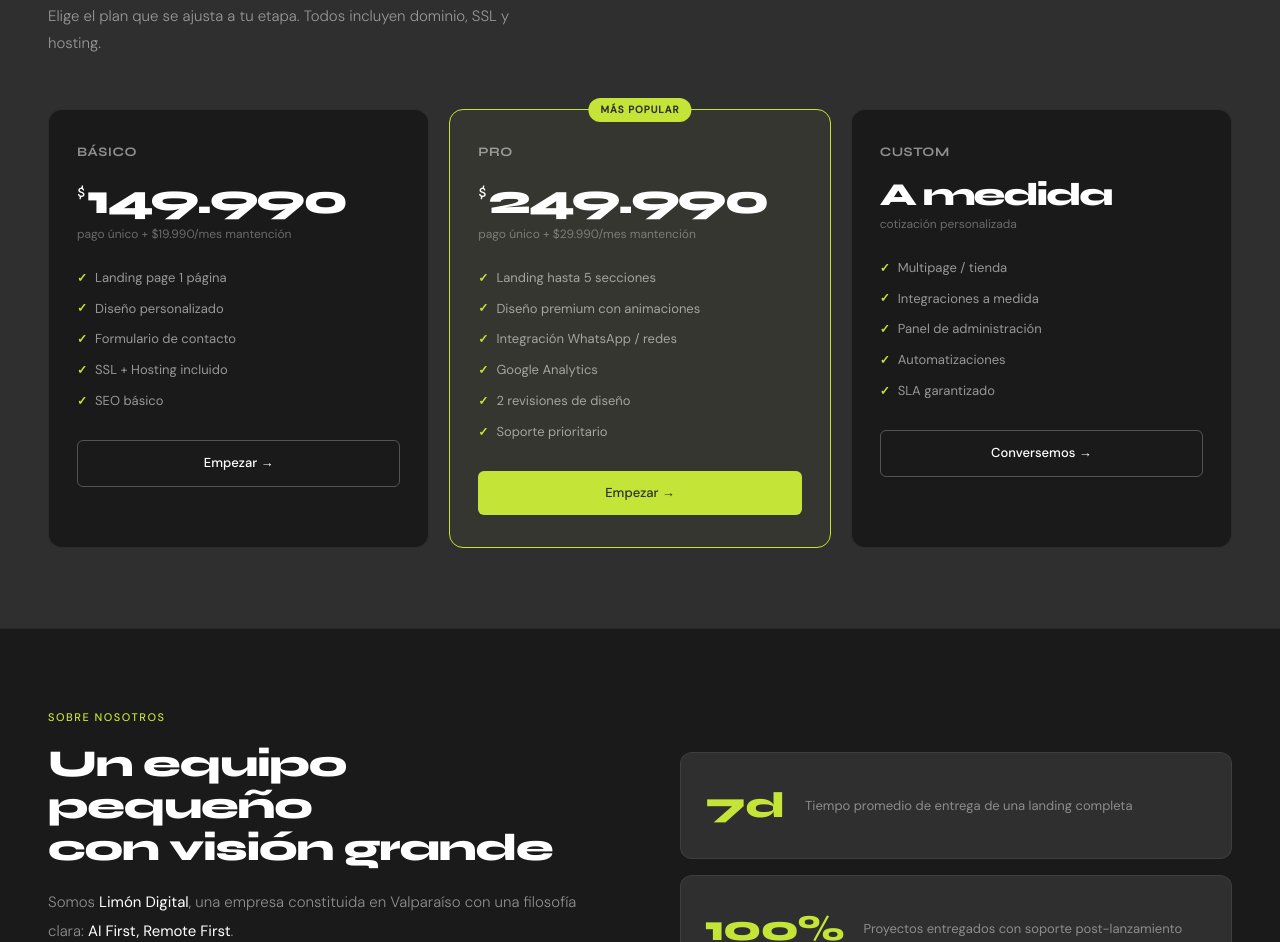
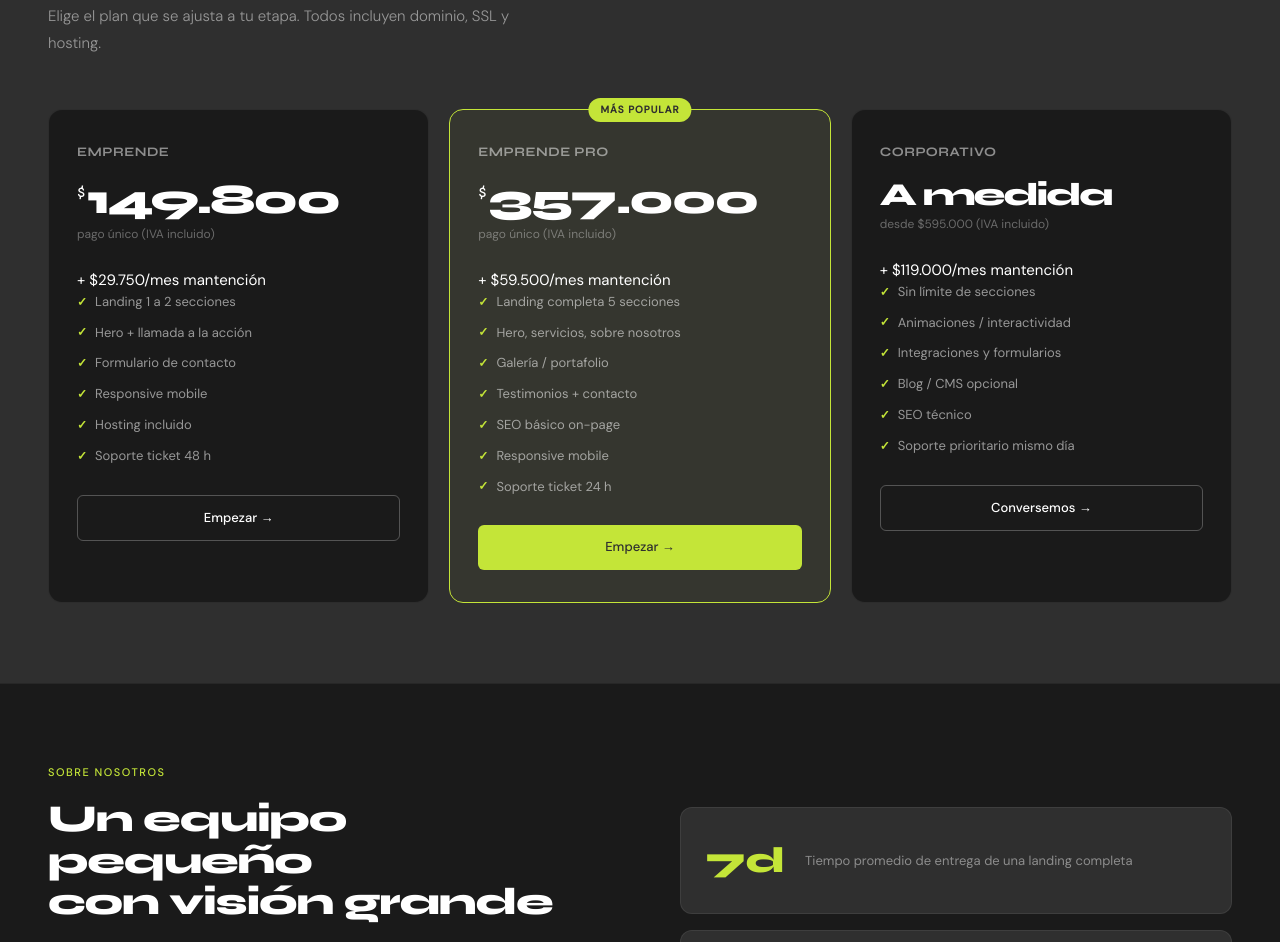
Before and after one commit to Limon-Digital/demo-landing, an Astro site: page / in a window 1280 px wide. Shown: the part 2360-3302 px from the top of the page. Built offline with nearby package versions, Linux system fonts and the light colour scheme; Astro itself is replaced by a stand-in of ours.

Commit message:
Update Precios.astro
Se actualizan precios

```diff
--- a/src/components/Precios.astro
+++ b/src/components/Precios.astro
@@ -1,26 +1,51 @@
 ---
 const planes = [
   {
-    nombre: 'Básico',
-    precio: '149.990',
-    periodo: 'pago único + $19.990/mes mantención',
-    features: ['Landing page 1 página', 'Diseño personalizado', 'Formulario de contacto', 'SSL + Hosting incluido', 'SEO básico'],
+    nombre: 'Emprende',
+    precio: '149.800',
+    periodo: 'pago único (IVA incluido)',
+    mantencion: '+ $29.750/mes mantención',
+    features: [
+      'Landing 1 a 2 secciones',
+      'Hero + llamada a la acción',
+      'Formulario de contacto',
+      'Responsive mobile',
+      'Hosting incluido',
+      'Soporte ticket 48 h',
+    ],
     destacado: false,
     cta: 'Empezar →',
   },
   {
-    nombre: 'Pro',
-    precio: '249.990',
-    periodo: 'pago único + $29.990/mes mantención',
-    features: ['Landing hasta 5 secciones', 'Diseño premium con animaciones', 'Integración WhatsApp / redes', 'Google Analytics', '2 revisiones de diseño', 'Soporte prioritario'],
+    nombre: 'Emprende Pro',
+    precio: '357.000',
+    periodo: 'pago único (IVA incluido)',
+    mantencion: '+ $59.500/mes mantención',
+    features: [
+      'Landing completa 5 secciones',
+      'Hero, servicios, sobre nosotros',
+      'Galería / portafolio',
+      'Testimonios + contacto',
+      'SEO básico on-page',
+      'Responsive mobile',
+      'Soporte ticket 24 h',
+    ],
     destacado: true,
     cta: 'Empezar →',
   },
   {
-    nombre: 'Custom',
+    nombre: 'Corporativo',
     precio: null,
-    periodo: 'cotización personalizada',
-    features: ['Multipage / tienda', 'Integraciones a medida', 'Panel de administración', 'Automatizaciones', 'SLA garantizado'],
+    periodo: 'desde $595.000 (IVA incluido)',
+    mantencion: '+ $119.000/mes mantención',
+    features: [
+      'Sin límite de secciones',
+      'Animaciones / interactividad',
+      'Integraciones y formularios',
+      'Blog / CMS opcional',
+      'SEO técnico',
+      'Soporte prioritario mismo día',
+    ],
     destacado: false,
     cta: 'Conversemos →',
   },
@@ -41,6 +66,7 @@ const planes = [
             : <div class="precio" style="font-size:32px">A medida</div>
           }
           <div class="periodo">{p.periodo}</div>
+          <div class="mantencion">{p.mantencion}</div>
           <ul class="features">
             {p.features.map(f => <li>{f}</li>)}
           </ul>
@@ -77,6 +103,7 @@ const planes = [
   @media (max-width: 768px) {
   .section { padding: 60px 24px; }
   .grid { grid-template-columns: 1fr; }
+  .mantencion { font-size: 11px; color: rgba(255,255,255,0.25); margin-bottom: 24px; margin-top: -18px; }
   h2 { font-size: 28px; }
   }
 </style>
```
